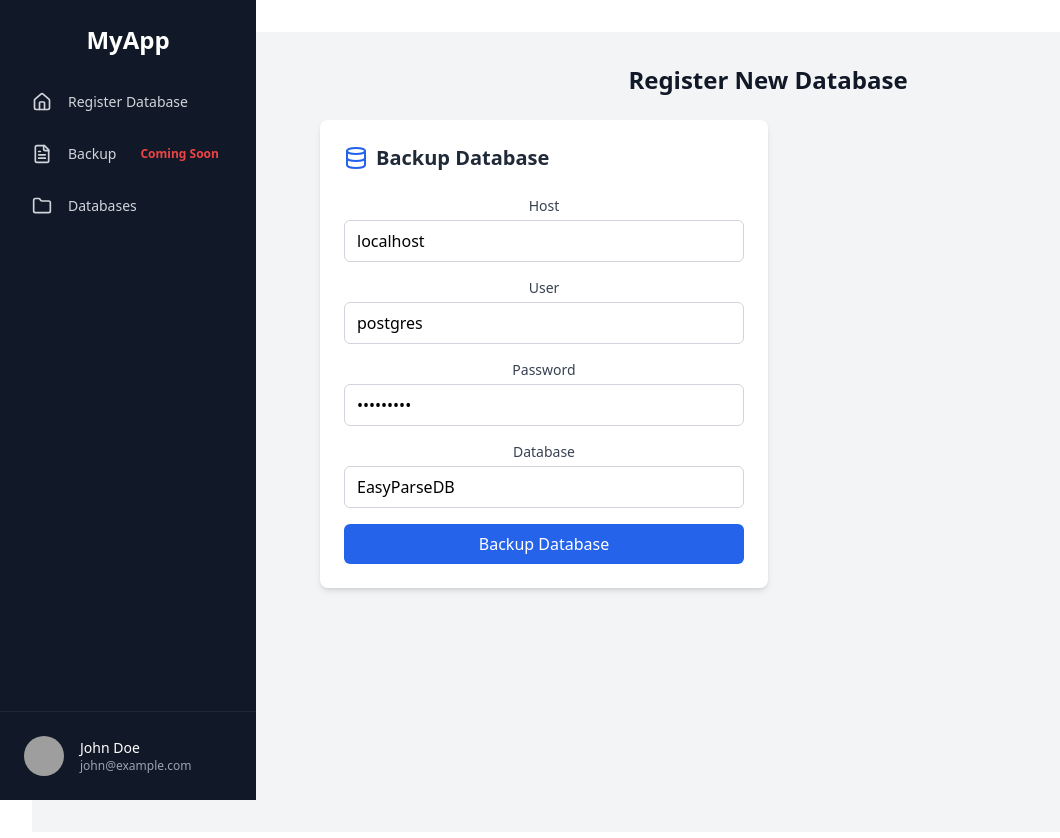
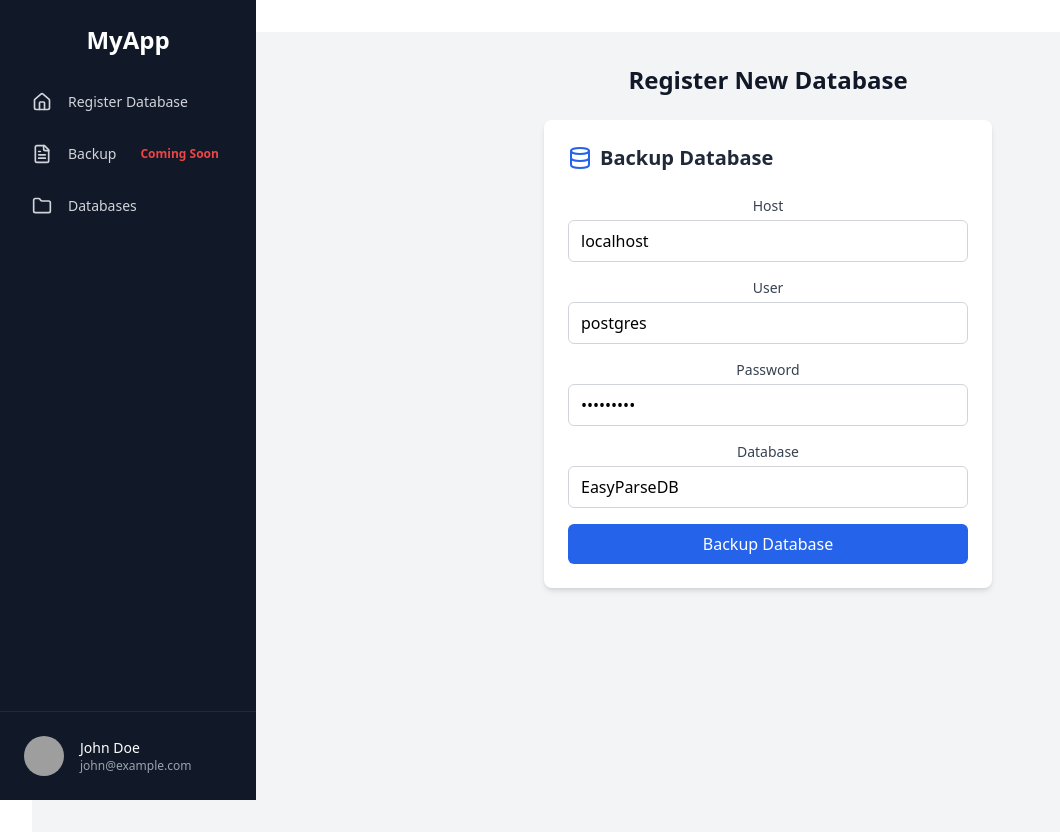
Before and after one commit to Shahryar-Anwer/mvp-new, a React (Vite) app: page /dashboard in a window 1280 px wide. Shown: the top 838 px of the page, without its empty margins (0-1060 px from the left). Built offline with nearby package versions, Linux system fonts and the light colour scheme; grey boxes are pictures that could not be loaded.

Commit message:
centered UI

```diff
--- a/src/pages/Backups.jsx
+++ b/src/components/Dashboard/Backups.jsx
@@ -1,5 +1,5 @@
 import React from "react";
-import Backup from "../components/Backups/Backup";
+import Backup from "../Backups/Backup";
 
 export default function Backups() {
   return <Backup />;
--- a/src/pages/Databases.jsx
+++ b/src/components/Dashboard/Databases.jsx
@@ -8,7 +8,7 @@ import {
   CheckCircle,
   XCircle,
 } from "lucide-react";
-import api from "../services/api";
+import api from "../../services/api";
 
 const backupFrequencies = ["Daily", "Weekly", "Monthly"];
 
--- a/src/main.jsx
+++ b/src/main.jsx
@@ -4,7 +4,7 @@ import "./index.css";
 import App from "./App.jsx";
 import { BrowserRouter, Routes, Route } from "react-router";
 import Dashboard from "./pages/Dashboard.jsx";
-import Backups from "./pages/Backups.jsx";
+import Backups from "./components/Dashboard/Backups.jsx";
 
 createRoot(document.getElementById("root")).render(
   <StrictMode>
--- a/src/pages/Dashboard.jsx
+++ b/src/pages/Dashboard.jsx
@@ -1,8 +1,8 @@
 import React, { useState } from "react";
 import Sidebar from "../components/Dashboard/Sidebar";
 import DbRegistrationForm from "../components/Dashboard/DbRegistrationForm";
-import Backups from "./Backups";
-import Databases from "./Databases";
+import Backups from "../components/Dashboard/Backups";
+import Databases from "../components/Dashboard/Databases";
 
 export default function Dashboard() {
   const [showDbForm, setShowDbForm] = useState(true);
@@ -39,7 +39,7 @@ export default function Dashboard() {
       />
       <main className="lg:ml-64 p-8">
         {showDbForm && (
-          <div className="max-w-4xl animate-fade-in">
+          <div className="flex flex-col items-center max-w-4xl animate-fade-in">
             <h1 className="text-2xl font-bold text-gray-900 mb-6">
               Register New Database
             </h1>
```
